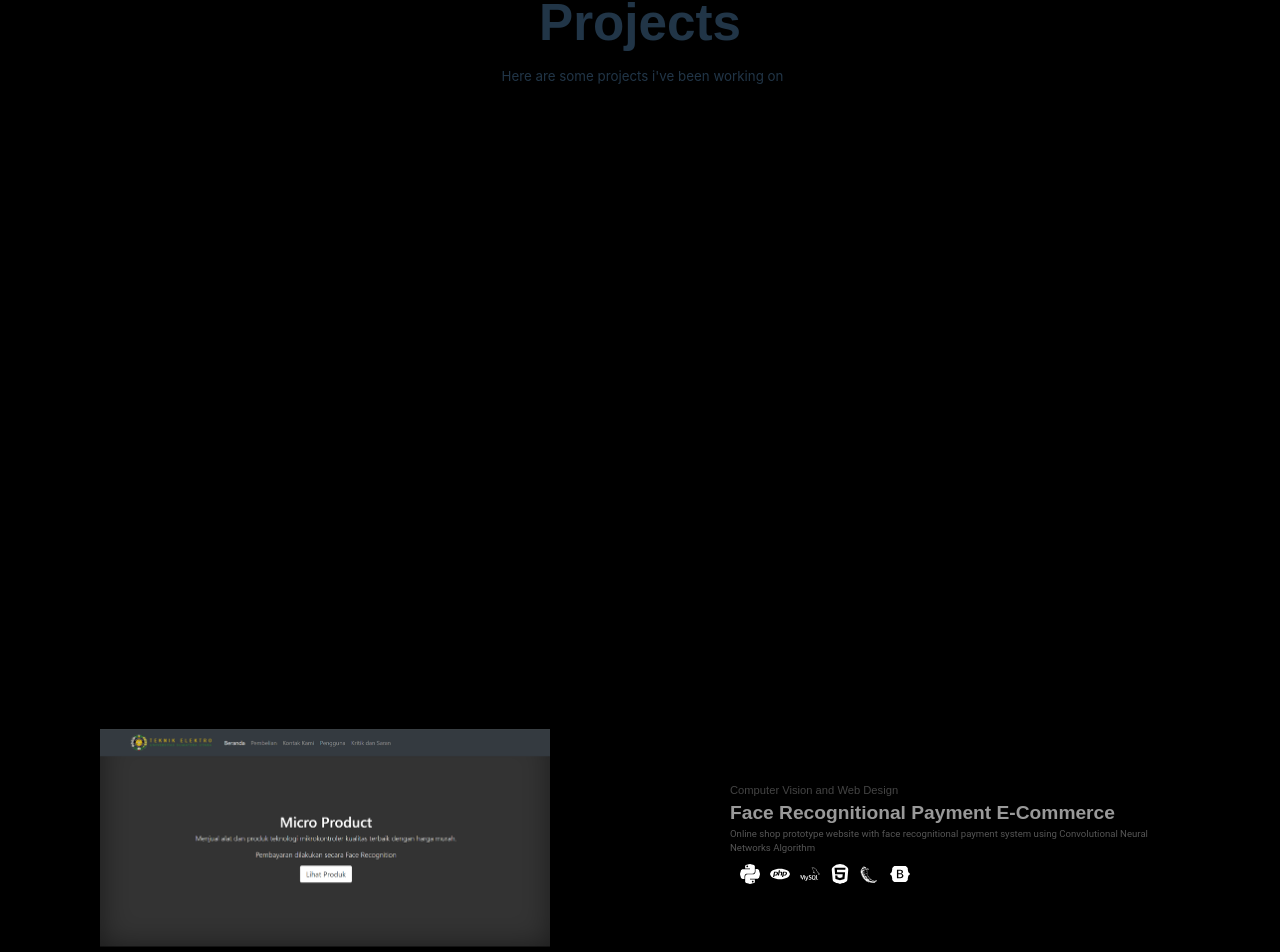
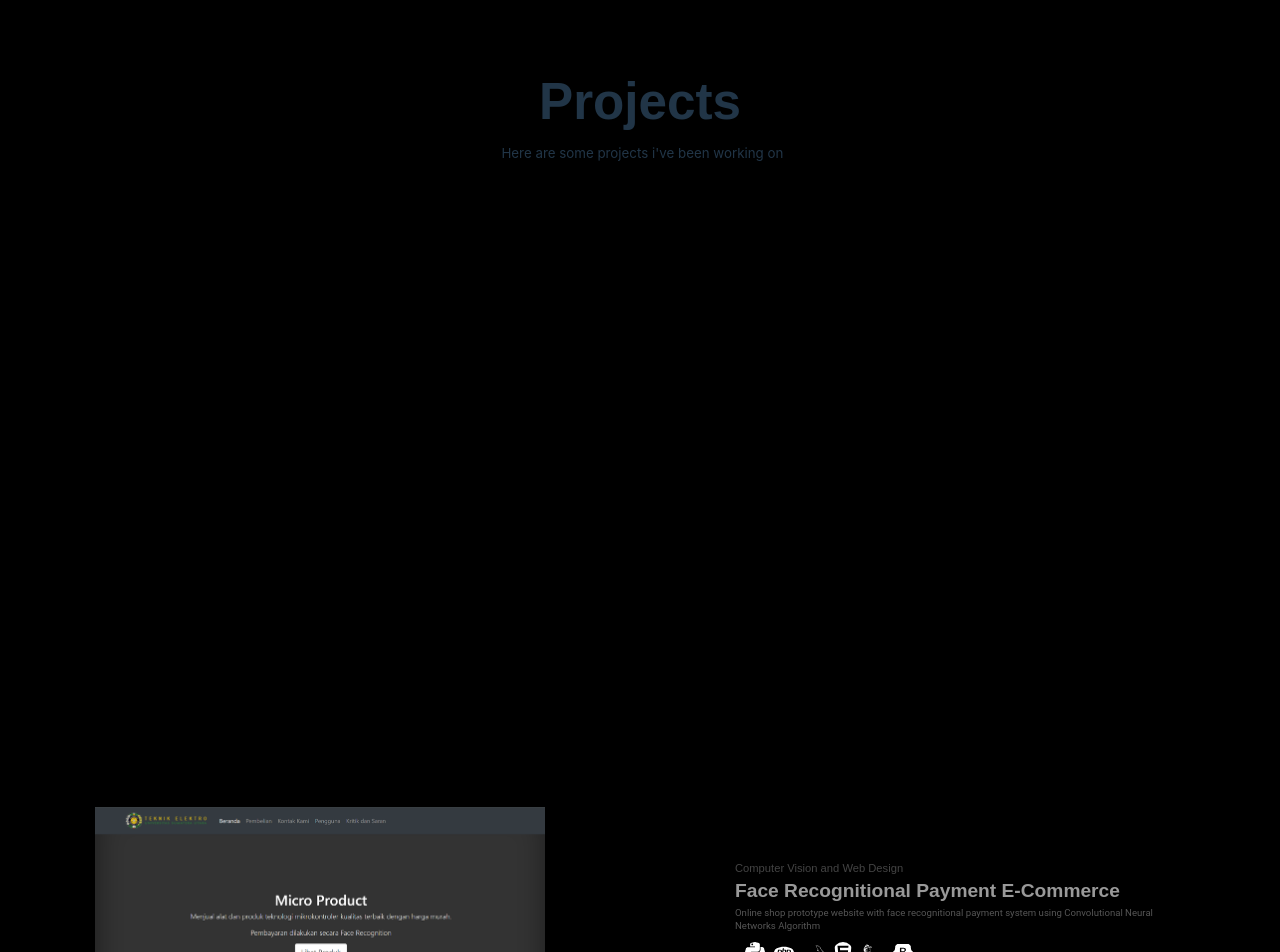
Before and after one commit to nocturne47/My-Portfolio, a React (Vite) app: page / in a window 1280 px wide. Shown: the part 2129-3081 px from the top of the page. Built offline with nearby package versions, Linux system fonts and the light colour scheme.

Commit message:
projects okay

```diff
--- a/src/components/About.css
+++ b/src/components/About.css
@@ -174,6 +174,6 @@
     font-size: 3.5rem;
   }
   .contentab-par p {
-    font-size: 1.5rem;
+    font-size: 1.2rem;
   }
 }
--- a/src/components/Projects.css
+++ b/src/components/Projects.css
@@ -5,22 +5,22 @@
 }
 .Projects {
   background-color: black;
-  padding: 10px;
+  padding-top: 11vh;
   max-height: 100vh;
 }
 #proje-titel {
   text-align: center;
-  padding: 20px;
+  padding: 1rem;
   justify-content: center;
   align-items: center;
   display: flex;
 }
 
 #proje-titel p {
-  padding-top: 15px;
-  padding-left: 5px;
+  padding-top: 0.8rem;
+  padding-left: 0.3rem;
   font-size: x-small;
-  max-width: 120px;
+  max-width: 7.5rem;
   text-align: left;
 }
 
@@ -58,8 +58,8 @@
   color: #999;
 }
 .fixed-media {
-  width: 300px;
-  height: 240px; /* Set desired height */
+  width: 18.75rem;
+  /* height: 15rem;  */
   overflow: auto; /* Hide any overflow to maintain shape */
 }
 
@@ -92,31 +92,56 @@
 
 .below {
   transition: 0.5s ease-in-out;
-  width: 300px;
+  width: 18.75rem;
 }
 
 .proj-tech {
   display: inline-block;
-  margin: 5px;
+  margin: 0.3rem;
 }
 .proj-tech p {
   display: inline;
-  margin: 5px;
+  margin: 0.3rem;
 }
 .proj-tech svg {
-  margin: 5px;
+  margin: 0.3rem;
 }
 .proj-tech svg {
   border-radius: 50%;
   display: inline;
-
-  margin: 5px;
+  margin: 0.3rem;
 }
 .proj-tech svg:hover {
-  height: 25px;
-  width: 25px;
-  margin: 0px;
+  height: 1.5rem;
+  width: 1.5rem;
+  margin: 0;
   /* z-index: -9999; */
+}
+
+@media (max-width: 376px) {
+  #proje-titel h1 {
+    font-size: xx-large;
+  }
+  #proje-titel p {
+    font-size: xx-small;
+    padding-top: 0;
+    text-align: justify;
+    width: 35%;
+  }
+  .proj-img {
+    /* margin: 2rem; */
+    max-width: 100vw;
+  }
+  .proj-img-all,
+  .Coba {
+    width: 100%;
+    /* padding: 1rem 0; */
+    max-width: 100vw;
+  }
+  .below {
+    width: 90%;
+    padding: 1rem;
+  }
 }
 /* big mobile (≥ 1px) */
 @media (min-width: 481px) {
@@ -129,8 +154,8 @@
   }
   #proje-titel {
     flex-direction: column;
-    padding: 50px;
-    padding-bottom: 0px;
+    padding: 3rem;
+    padding-bottom: 0;
   }
 
   #proje-titel p {
@@ -153,13 +178,13 @@
   /* ...?? */
   .Coba {
     width: 40%;
-    margin: 10px;
+    margin: 0.6rem;
   }
 
   /* ...?? */
   .gbr-tit {
     /* width: 400px; */
-    height: 300px;
+    height: 18.75rem;
   }
 }
 
@@ -171,7 +196,7 @@
   }
   .fixed-media,
   .below {
-    width: 450px;
+    width: 28.125rem;
     height: auto;
   }
   .Coba {
```
